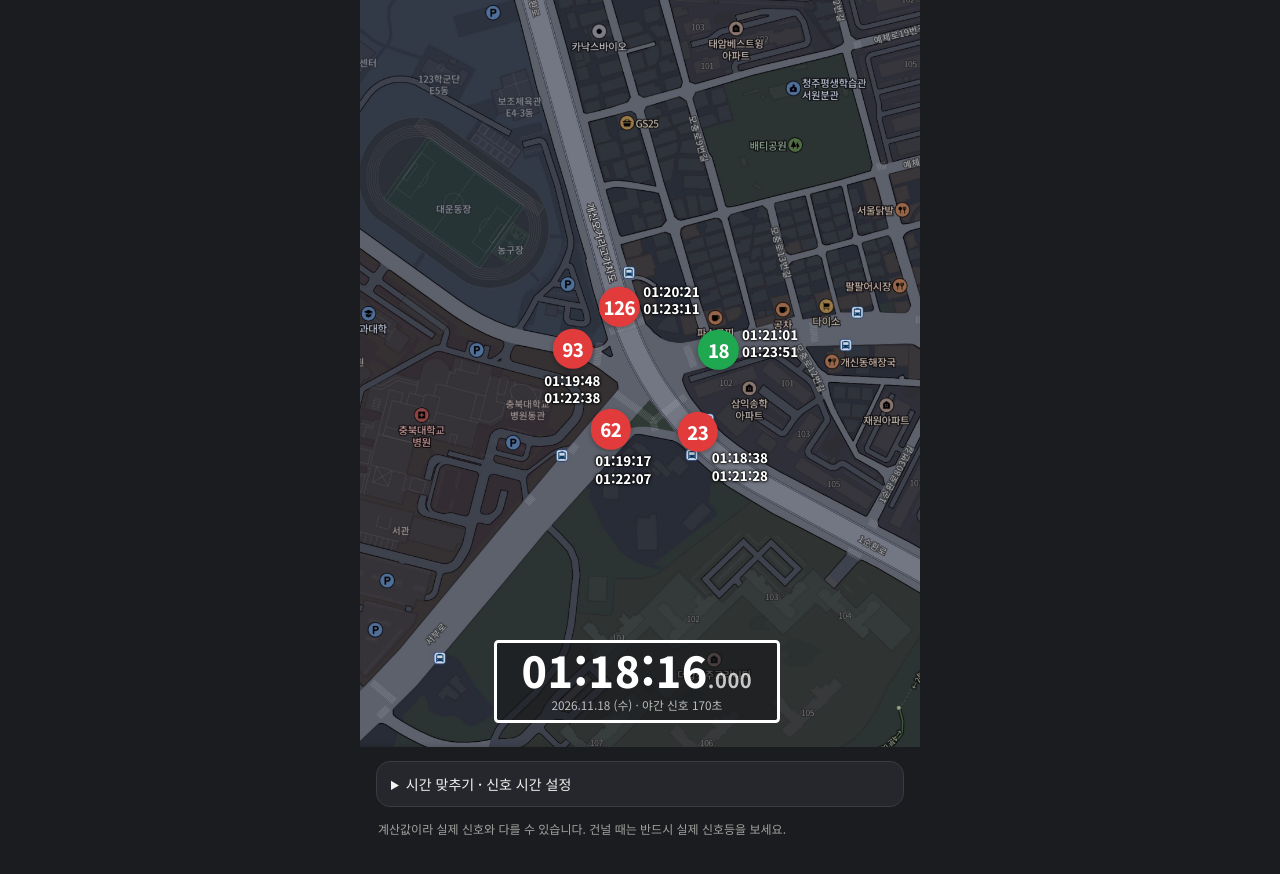
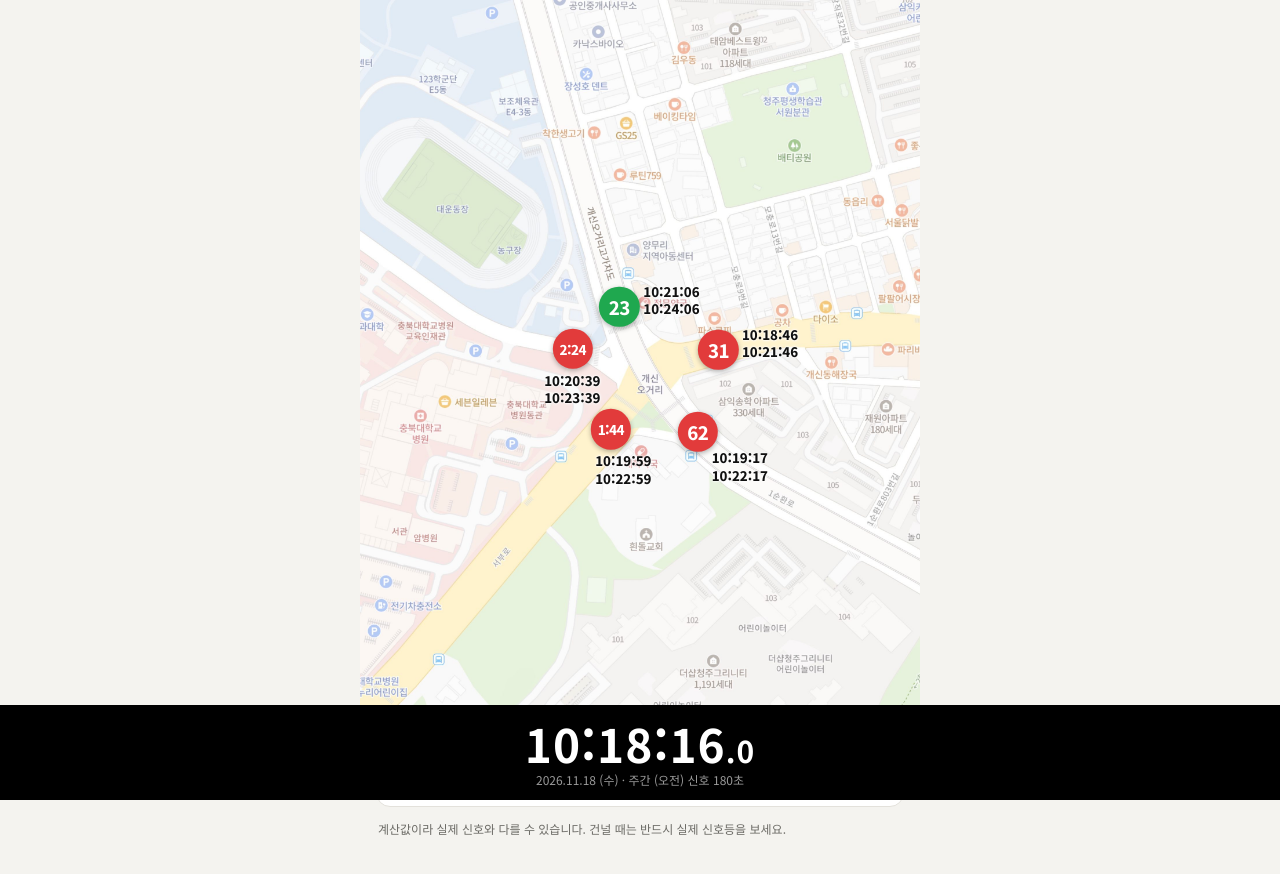
Before and after one commit to jining-jini/crosswalk-signal-count, a plain HTML site: page index.html in a window 1280 px wide. Drawn offline with Linux system fonts and the light colour scheme.

Commit message:
Add files via upload

```diff
--- a/index.html
+++ b/index.html
@@ -2,7 +2,7 @@
 <html lang="ko">
 <head>
 <meta charset="utf-8">
-<meta name="viewport" content="width=device-width, initial-scale=1">
+<meta name="viewport" content="width=device-width, initial-scale=1, viewport-fit=cover">
 <title>개신오거리 보행신호</title>
 <link rel="preconnect" href="https://fonts.googleapis.com">
 <link href="https://fonts.googleapis.com/css2?family=Noto+Sans+KR:wght@400;500;700;800&display=swap" rel="stylesheet">
@@ -46,31 +46,30 @@
   body.day   { --tInk:#111; --tHalo:#fff; }
   body.night { --tInk:#fff; --tHalo:#000; }
 
-  .clock{
-    position:absolute; left:23.9%; top:85.7%; width:51.1%; height:11.1%;
-    display:flex; flex-direction:column; justify-content:center; align-items:center;
-    border:.6cqw solid var(--clockLine); border-radius:.8cqw;
-    background:var(--clockFill); color:var(--clockInk); font-variant-numeric:tabular-nums;
+  /* 화면 맨 아래 고정 시계: 화면 크기와 상관없이 같은 크기 (틀처럼 고정) */
+  .clockbar{
+    position:fixed; left:0; right:0; bottom:0; z-index:10;
+    background:#000; color:#fff; text-align:center;
+    padding:14px 12px calc(12px + env(safe-area-inset-bottom));
+    font-variant-numeric:tabular-nums;
   }
-  body.day   { --clockLine:#111; --clockFill:rgba(255,255,255,.75); --clockInk:#111; }
-  body.night { --clockLine:#fff; --clockFill:rgba(20,21,25,.55);   --clockInk:#fff; }
-  .clock .t{ font-size:7.6cqw; font-weight:800; line-height:1; letter-spacing:.1cqw; }
-  .clock .t small{ font-size:3.6cqw; font-weight:700; opacity:.75; }
-  .clock .d{ font-size:2.1cqw; opacity:.7; margin-top:.8cqw; }
+  .clockbar .t{ font-size:46px; font-weight:700; line-height:1.05; letter-spacing:1px; }
+  .clockbar .t small{ font-size:30px; font-weight:700; }
+  .clockbar .p{ font-size:12px; color:#9a9a9a; margin-top:4px; }
+  body{ padding-bottom:120px; }
 
-  .sync{ position:absolute; left:2cqw; top:2cqw; right:2cqw; font-size:2.8cqw; padding:1cqw 1.8cqw; border-radius:1.4cqw; background:#fff4dc; color:#7a5600; }
+  .sync{ position:absolute; left:2cqw; top:2cqw; right:2cqw; font-size:2.8cqw; line-height:1.45; padding:1cqw 1.8cqw; border-radius:1.4cqw; background:#fff4dc; color:#7a5600; }
   .sync.hide{ display:none; }
+  .sig.unk .dot{ background:#8a8a8a; }
+  .dot.long{ font-size:2.4cqw; }
 
-  /* ---------- 지도 아래: 관리용 ---------- */
+  /* ---------- 지도 아래: 데이터 출처 ---------- */
   .below{ padding:14px 16px 32px; }
   details{ background:var(--card); border:1px solid var(--line); border-radius:14px; padding:12px 14px; }
   summary{ cursor:pointer; font-weight:500; font-size:14px; }
-  .syncrow{ display:flex; flex-wrap:wrap; gap:6px; margin-top:10px; }
-  button{ font:inherit; font-size:12px; padding:6px 10px; border-radius:8px; border:1px solid var(--line); background:var(--bg); color:var(--ink); cursor:pointer; }
-  table{ width:100%; border-collapse:collapse; margin-top:10px; font-size:13px; }
-  th{ font-weight:500; color:var(--muted); text-align:left; padding:4px 0; }
-  td{ padding:4px 0; }
-  td input{ width:72px; font:inherit; padding:5px 6px; border:1px solid var(--line); border-radius:6px; background:var(--bg); color:var(--ink); }
+  table{ width:100%; border-collapse:collapse; margin-top:10px; font-size:12.5px; }
+  th{ font-weight:500; color:var(--muted); text-align:left; padding:5px 4px 5px 0; border-bottom:1px solid var(--line); }
+  td{ padding:5px 4px 5px 0; border-bottom:1px solid var(--line); vertical-align:top; }
   .hint{ font-size:12px; color:var(--muted); line-height:1.6; margin:10px 0 0; }
   .note{ font-size:12px; color:var(--muted); line-height:1.6; margin:12px 2px 0; }
 </style>
@@ -78,242 +77,217 @@
 <body class="day">
 <main>
   <div class="map" id="map">
-    <div class="sync" id="sync"></div>
-    <div class="clock"><div class="t" id="clock">--:--:--</div><div class="d" id="date"></div></div>
+    <div class="sync hide" id="sync"></div>
   </div>
 
   <div class="below">
-    <details id="details">
-      <summary id="summary">시간 맞추기 · 신호 시간 설정</summary>
-      <p class="hint">지금 <b id="modeName"></b> 계획을 고칩니다. 현장에서 녹색이 막 켜지는 순간 그 횡단보도 버튼을 누르세요.</p>
-      <div class="syncrow" id="syncrow"></div>
+    <details>
+      <summary>신호 계획 · 측정 근거</summary>
       <table>
-        <thead><tr><th>횡단보도</th><th>녹색 (초)</th><th>다음까지 (초)</th></tr></thead>
-        <tbody id="cfg"></tbody>
+        <thead><tr><th>시간대 (한국 시각)</th><th>주기</th><th>기준 (실측)</th></tr></thead>
+        <tbody id="segTable"></tbody>
       </table>
-      <table><tbody><tr><td>실제 주기 C (초)</td><td><input type="number" min="1" step="0.01" id="cIn"></td><td></td></tr></tbody></table>
-      <p class="hint" id="cycle"></p>
-      <button id="reset" style="margin-top:8px">이 모드 기본값으로 되돌리기</button>
+      <table>
+        <thead><tr><th>횡단보도</th><th>녹색</th><th>다음 신호까지 (주간 / 야간)</th></tr></thead>
+        <tbody id="cwTable"></tbody>
+      </table>
+      <p class="hint">켜지는 순서: 5 → 1 → 2 → 3 → 4 → 다시 5. 녹색 시간은 주간·야간이 같고, 1→2, 3→4 사이 대기만 다릅니다.<br>
+      "추정"이라고 적힌 경계는 아직 직접 확인하지 못한 시각입니다.</p>
     </details>
     <p class="note">계산값이라 실제 신호와 다를 수 있습니다. 건널 때는 반드시 실제 신호등을 보세요.</p>
   </div>
 </main>
 
+<div class="clockbar"><div class="t" id="clock">--:--:--<small>.-</small></div><div class="p" id="plan"></div></div>
+
 <script>
 /* =====================================================================
-   1. 데이터
+   1. 데이터  (시각은 모두 한국 시각, "시:분:초")
    ===================================================================== */
 
-// 횡단보도 5개 (시계방향 순서). 위치는 러프 스케치 기준
-// x, y   = 지도 그림 위 신호 동그라미 중심 (그림 가로·세로의 %). 주간·야간 그림은 구도가 같음
-// tx, ty = 시각 두 줄의 왼쪽 위 (같은 기준)
-const CROSSWALKS = [
-  { n: 1, name: "정문약국 앞",   x: 46.3, y: 41.1, tx: 50.6, ty: 37.9 },
-  { n: 2, name: "빽다방 앞",     x: 64.0, y: 46.9, tx: 68.2, ty: 43.6 },
-  { n: 3, name: "집 앞",         x: 60.3, y: 57.8, tx: 62.8, ty: 60.2 },
-  { n: 4, name: "대학약국 쪽",   x: 44.8, y: 57.5, tx: 42.0, ty: 60.6 },
-  { n: 5, name: "충북대병원 쪽", x: 38.0, y: 46.7, tx: 32.9, ty: 49.8 },
-];
+// 횡단보도 5개. x, y = 지도 위 동그라미 중심 (지도 가로·세로의 %), tx, ty = 시각 두 줄 위치
+const CROSSWALKS = {
+  1: { name: "정문약국 앞",   x: 46.3, y: 41.1, tx: 50.6, ty: 37.9 },
+  2: { name: "빽다방 앞",     x: 64.0, y: 46.9, tx: 68.2, ty: 43.6 },
+  3: { name: "집 앞",         x: 60.3, y: 57.8, tx: 62.8, ty: 60.2 },
+  4: { name: "대학약국 쪽",   x: 44.8, y: 57.5, tx: 42.0, ty: 60.6 },
+  5: { name: "충북대병원 쪽", x: 38.0, y: 46.7, tx: 32.9, ty: 49.8 },
+};
 
-// 화면(지도 색) 전환 시각 (시): DISPLAY_DAY_START 이상 ~ DISPLAY_NIGHT_START 미만이 밝은 지도
-const DISPLAY_DAY_START = 6, DISPLAY_NIGHT_START = 18;
+// 켜지는 순서 (시계방향)
+const ORDER = [5, 1, 2, 3, 4];
 
-// 신호 계획 전환 시각 (시): PLAN_DAY_START 이상 ~ PLAN_NIGHT_START 미만이 주간(180초) 계획
-// ※ 추정값. 06:24에는 아직 170초, 12:41에는 180초였음 → 실제 전환은 그 사이 어딘가 (확인 필요)
-const PLAN_DAY_START = 7, PLAN_NIGHT_START = 18;
-
-// 모드별 신호 계획. g = 녹색(깜빡임 포함), d = 꺼지고 다음 번호가 켜질 때까지, C = 실제 주기 (초)
-// t0 = 1번 녹색이 켜진 실제 시각 (이 시각부터 C초마다 반복)
-const DEFAULT_PLANS = {
-  // 야간: 2026-11-14 06:24 영상 실측 (프레임 단위). 1번 녹색 켜짐 06:25:01.4 (±0.5초)
-  night: {
-    g: [32.82, 21.87, 32.80, 25.79, 27.80],
-    d: [ 7.13,  5.18,  6.24,  5.19,  5.20],
+// 신호 계획. g = 녹색 시간, d = 꺼지고 다음 번호가 켜질 때까지 (초)
+const PLANS = {
+  day: {   // 180초. 11/17 19:47 영상 실측
+    C: 180,
+    g: { 5: 21.83, 1: 32.80, 2: 25.79, 3: 27.80, 4: 32.82 },
+    d: { 5:  5.15, 1:  7.22, 2:  5.22, 3: 14.18, 4:  7.13 },
+  },
+  night: { // 170초. 11/14 06:24 영상 실측
     C: 170,
-    t0: new Date("2026-11-14T06:25:01.400+09:00").getTime(),
-  },
-  // 주간: 주기 180초만 실측 (11/13 12:41). 녹색·간격은 야간 값을 비율대로 늘린 임시값, 기준 시각 미측정
-  day: {
-    g: [32.82, 21.87, 32.80, 25.79, 27.80],
-    d: [ 7.13,  5.18,  6.24,  5.19,  5.20],
-    C: 180,
-    t0: null,
+    g: { 5: 21.87, 1: 32.80, 2: 25.79, 3: 27.80, 4: 32.82 },
+    d: { 5:  5.18, 1:  6.24, 2:  5.19, 3:  5.20, 4:  7.13 },
   },
 };
+
+// 하루 시간표. ref = 그 시간대에 "n번이 녹색으로 켜진 시각" 실측값 하나
+// 신호기는 매일 같은 시각 기준으로 도는 것으로 가정 (주간 180초는 하루에 딱 480번, 야간 170초는 11/14·11/17 측정이 1.6초 차이로 일치)
+const SEGMENTS = [
+  { from: "00:00:00",   to: "07:00:00",   plan: "night", ref: { n: 4, at: "23:05:09.8" }, label: "야간",
+    src: "11/17 23:05:09.8 4번 녹색", guess: "07:00 전환은 추정 (06:27~07:53 사이)" },
+  { from: "07:00:00",   to: "13:00:00",   plan: "day",   ref: { n: 3, at: "08:49:17.0" }, label: "주간 (오전)",
+    src: "11/18 08:49:17 3번 녹색", guess: "13:00 경계는 추정 (08:49~17:42 사이)" },
+  { from: "13:00:00",   to: "23:00:05",   plan: "day",   ref: { n: 3, at: "19:48:42.7" }, label: "주간 (오후·저녁)",
+    src: "11/17 19:48:42.7 3번 녹색 (18:56~22:59 계속 일치)", guess: "" },
+  { from: "23:00:05",   to: "23:05:09.8", plan: null,    ref: null, label: "전환 중",
+    src: "11/17 실측: 201초·204초짜리 바퀴 두 개로 넘어감", guess: "" },
+  { from: "23:05:09.8", to: "24:00:00",   plan: "night", ref: { n: 4, at: "23:05:09.8" }, label: "야간",
+    src: "11/17 23:05~23:08 영상 (4번→4번 170.00초)", guess: "" },
+];
 
 /* =====================================================================
    2. 계산
    ===================================================================== */
 
-function displayAt(ms) {                 // 지도 색: "day" / "night"
-  const h = new Date(ms).getHours();
-  return (h >= DISPLAY_DAY_START && h < DISPLAY_NIGHT_START) ? "day" : "night";
+const KST = 9 * 3600 * 1000;
+const sec = hms => { const [h, m, s] = hms.split(":").map(Number); return h * 3600 + m * 60 + s; };
+const todOf = ms => (((ms + KST) / 1000) % 86400 + 86400) % 86400;   // 한국 자정부터 지난 초
+const dayStartOf = ms => ms - todOf(ms) * 1000;                        // 그날 한국 자정 (ms)
+
+// 계획마다: 5번 녹색 켜짐을 0초로 놓고 각 번호의 녹색 시작 s, 끝 e
+// 한 바퀴씩 잰 값의 합계(S)를 실제 주기(C)에 맞게 비례로 조정
+for (const P of Object.values(PLANS)) {
+  P.S = ORDER.reduce((a, n) => a + P.g[n] + P.d[n], 0);
+  const f = P.C / P.S;
+  P.s = {}; P.e = {};
+  let t = 0;
+  for (const n of ORDER) { P.s[n] = t; P.e[n] = t + P.g[n] * f; t += (P.g[n] + P.d[n]) * f; }
 }
-function planAt(ms) {                    // 신호 계획: "day"(180초) / "night"(170초)
-  const h = new Date(ms).getHours();
-  return (h >= PLAN_DAY_START && h < PLAN_NIGHT_START) ? "day" : "night";
+for (const seg of SEGMENTS) {
+  seg.a = sec(seg.from); seg.b = sec(seg.to);
+  if (seg.plan) {
+    const P = PLANS[seg.plan];
+    seg.A = sec(seg.ref.at) - P.s[seg.ref.n];   // 5번 녹색이 켜지는 한 시각 (자정 기준 초)
+  }
+}
+const segAt = tod => SEGMENTS.find(s => tod >= s.a && tod < s.b);
+
+// n번이 녹색으로 켜지는 시각을 fromMs 이후로 count개 (시간표 경계를 넘어가도 계산)
+function greenOns(n, fromMs, count) {
+  const out = [];
+  let day0 = dayStartOf(fromMs);
+  for (let guard = 0; guard < 20 && out.length < count; guard++) {
+    for (const seg of SEGMENTS) {
+      if (!seg.plan) continue;
+      const P = PLANS[seg.plan];
+      const lo = Math.max(day0 + seg.a * 1000, fromMs), hi = day0 + seg.b * 1000;
+      if (lo >= hi) continue;
+      const base = day0 + (seg.A + P.s[n]) * 1000;            // 기준이 되는 녹색 시각
+      let m = Math.ceil((lo - base) / (P.C * 1000));
+      for (let t = base + m * P.C * 1000; t < hi && out.length < count; t += P.C * 1000) out.push(t);
+      if (out.length >= count) break;
+    }
+    day0 += 86400 * 1000;
+  }
+  return out;
 }
 
-function schedule(plan) {
-  let S = 0;
-  for (let k = 0; k < 5; k++) S += plan.g[k] + plan.d[k];
-  const C = plan.C > 0 ? plan.C : S;
-  const f = C / S;                       // 측정 합계를 실제 주기에 맞추는 비율
-  const s = [], e = [];
-  let t = 0;
-  for (let k = 0; k < 5; k++) {
-    s[k] = t;                            // k번 녹색 시작 (주기 안 몇 초째)
-    e[k] = t + plan.g[k] * f;            // k번 녹색 끝
-    t += (plan.g[k] + plan.d[k]) * f;
-  }
-  return { s, e, C, S };
-}
-
-// 지금(nowMs) k번 상태
-//   green    : 지금 녹색인가
-//   leftNow  : 지금 상태가 끝날 때까지 남은 초 (동그라미 숫자)
-//   toGreen1 : 다음 녹색 켜짐까지 남은 초, toGreen2 : 다다음 녹색 켜짐까지
-function signalState(nowMs, t0Ms, sch, k) {
-  const { s, e, C } = sch;
-  let phi = ((nowMs - t0Ms) / 1000) % C;
-  if (phi < 0) phi += C;
-  const green = (phi >= s[k] && phi < e[k]);
-
-  let toGreen1 = s[k] - phi;
-  if (toGreen1 <= 0) toGreen1 += C;      // 이미 켜졌으면 다음 주기
-  const toGreen2 = toGreen1 + C;
-  const leftNow = green ? e[k] - phi : toGreen1;
-  return { green, leftNow, toGreen1, toGreen2 };
+// 지금 n번 상태
+function stateNow(n, nowMs) {
+  const seg = segAt(todOf(nowMs));
+  const next = greenOns(n, nowMs, 2);
+  if (!seg.plan) return { known: false, next };
+  const P = PLANS[seg.plan];
+  let phi = (todOf(nowMs) - seg.A) % P.C; if (phi < 0) phi += P.C;
+  const green = phi >= P.s[n] && phi < P.e[n];
+  const left = green ? P.e[n] - phi : (next[0] - nowMs) / 1000;
+  // 다음 변화가 지금 시간대 밖(전환 구간 너머)이면 남은 초는 알 수 없음
+  const segEnd = dayStartOf(nowMs) + seg.b * 1000;
+  const known = nowMs + left * 1000 <= segEnd;
+  return { known, green, left, next, seg };
 }
 
 /* =====================================================================
-   3. 설정 저장 (방문자 브라우저에만)
-   ===================================================================== */
-
-const KEY = "gaesin-signal-v6";
-const clone = o => JSON.parse(JSON.stringify(o));
-let plans = (() => {
-  try {
-    const v = JSON.parse(localStorage.getItem(KEY));
-    if (v && v.day && v.night) return v;
-  } catch (err) {}
-  return clone(DEFAULT_PLANS);
-})();
-function save() { try { localStorage.setItem(KEY, JSON.stringify(plans)); } catch (err) {} }
-
-/* =====================================================================
-   4. 화면 만들기
+   3. 화면
    ===================================================================== */
 
 const pad = (x, n = 2) => String(x).padStart(n, "0");
-const hms = ms => { const d = new Date(ms); return `${pad(d.getHours())}:${pad(d.getMinutes())}:${pad(d.getSeconds())}`; };
+function hms(ms) {
+  const t = todOf(ms);
+  return `${pad(Math.floor(t / 3600))}:${pad(Math.floor(t / 60) % 60)}:${pad(Math.floor(t) % 60)}`;
+}
+const hmsR = ms => hms(Math.round(ms / 1000) * 1000);   // 예정 시각은 가까운 초로 반올림
+function countText(s) {
+  const v = Math.ceil(s - 1e-6);
+  return v < 100 ? String(v) : `${Math.floor(v / 60)}:${pad(v % 60)}`;
+}
 
 const map = document.getElementById("map");
-const ui = CROSSWALKS.map(c => {
+const ui = {};
+for (const n of [1, 2, 3, 4, 5]) {
+  const c = CROSSWALKS[n];
   const sig = document.createElement("div");
   sig.className = "sig";
   sig.style.left = c.x + "%"; sig.style.top = c.y + "%";
-  sig.title = `${c.n}번 ${c.name}`;
+  sig.title = `${n}번 ${c.name}`;
   sig.innerHTML = `<div class="dot"></div>`;
   map.appendChild(sig);
-
   const times = document.createElement("div");
   times.className = "times";
   times.style.left = c.tx + "%"; times.style.top = c.ty + "%";
   times.innerHTML = `<div class="l1"></div><div class="l2"></div>`;
   map.appendChild(times);
-
-  return { sig, dot: sig.querySelector(".dot"), l1: times.querySelector(".l1"), l2: times.querySelector(".l2") };
-});
-
-// 관리 메뉴 (현재 모드의 계획을 고침)
-let shownMode = null;
-function buildAdmin(mode) {
-  shownMode = mode;
-  const plan = plans[mode];
-  document.getElementById("modeName").textContent = mode === "day" ? `주간(${pad(PLAN_DAY_START)}~${pad(PLAN_NIGHT_START)}시, ${plans.day.C}초)` : `야간(${pad(PLAN_NIGHT_START)}~${pad(PLAN_DAY_START)}시, ${plans.night.C}초)`;
-
-  const syncrow = document.getElementById("syncrow");
-  syncrow.innerHTML = "";
-  CROSSWALKS.forEach((c, k) => {
-    const b = document.createElement("button");
-    b.textContent = `${c.n}번 ${c.name} 지금 켜짐`;
-    b.addEventListener("click", () => {
-      const sch = schedule(plans[mode]);
-      plans[mode].t0 = Date.now() - sch.s[k] * 1000;   // k번이 지금 켜짐 = 1번은 s[k]초 전에 켜짐
-      save();
-    });
-    syncrow.appendChild(b);
-  });
-
-  const tbody = document.getElementById("cfg");
-  tbody.innerHTML = "";
-  CROSSWALKS.forEach((c, k) => {
-    const tr = document.createElement("tr");
-    tr.innerHTML = `<td>${c.n}번 ${c.name}</td>
-      <td><input type="number" min="1" step="0.1" value="${plan.g[k]}" data-f="g"></td>
-      <td><input type="number" min="0" step="0.1" value="${plan.d[k]}" data-f="d"></td>`;
-    tr.querySelectorAll("input").forEach(inp => inp.addEventListener("input", () => {
-      const v = parseFloat(inp.value);
-      if (!isNaN(v) && v >= 0) { plans[mode][inp.dataset.f][k] = v; save(); }
-    }));
-    tbody.appendChild(tr);
-  });
-
-  const cIn = document.getElementById("cIn");
-  cIn.value = plan.C;
-  cIn.oninput = () => { const v = parseFloat(cIn.value); if (!isNaN(v) && v > 0) { plans[mode].C = v; save(); } };
-  document.getElementById("reset").onclick = () => {
-    const t0 = plans[mode].t0;
-    plans[mode] = clone(DEFAULT_PLANS[mode]); plans[mode].t0 = t0;
-    save(); buildAdmin(mode);
-  };
+  ui[n] = { sig, dot: sig.querySelector(".dot"), l1: times.querySelector(".l1"), l2: times.querySelector(".l2") };
 }
 
-/* =====================================================================
-   5. 매 프레임 갱신
-   ===================================================================== */
+// 근거 표
+document.getElementById("segTable").innerHTML = SEGMENTS.map(s =>
+  `<tr><td>${s.from.slice(0, 5)} ~ ${s.to.slice(0, 5)}<br><small>${s.label}</small></td>
+   <td>${s.plan ? PLANS[s.plan].C + "초" : "–"}</td>
+   <td>${s.src}${s.guess ? `<br><small>※ ${s.guess}</small>` : ""}</td></tr>`).join("");
+document.getElementById("cwTable").innerHTML = ORDER.map(n =>
+  `<tr><td>${n}번 ${CROSSWALKS[n].name}</td><td>${PLANS.day.g[n].toFixed(1)}초</td>
+   <td>${PLANS.day.d[n].toFixed(1)} / ${PLANS.night.d[n].toFixed(1)}초</td></tr>`).join("");
 
 const WEEK = ["일", "월", "화", "수", "목", "금", "토"];
-let lastSig = 0;
+let last = 0;
 
 function frame() {
   const now = Date.now();
-  const d = new Date(now);
-  const view = displayAt(now);           // 지도 색
-  const mode = planAt(now);              // 신호 계획
+  const tod = todOf(now);
+  const k = new Date(now + KST);
 
-  if (document.body.className !== view) document.body.className = view;
-  if (shownMode !== mode) buildAdmin(mode);
+  document.body.className = (tod >= 6 * 3600 && tod < 18 * 3600) ? "day" : "night";   // 지도 색: 06~18시 밝게
+  document.getElementById("clock").innerHTML = `${hms(now)}<small>.${Math.floor(k.getUTCMilliseconds() / 100)}</small>`;
+  const dateText = `${k.getUTCFullYear()}.${pad(k.getUTCMonth() + 1)}.${pad(k.getUTCDate())} (${WEEK[k.getUTCDay()]})`;
 
-  // 시계 (매 프레임, 밀리초까지)
-  document.getElementById("clock").innerHTML = `${hms(now)}<small>.${pad(d.getMilliseconds(), 3)}</small>`;
-  document.getElementById("date").textContent = `${d.getFullYear()}.${pad(d.getMonth() + 1)}.${pad(d.getDate())} (${WEEK[d.getDay()]}) · ${mode === "day" ? "주간" : "야간"} 신호 ${plans[mode].C}초`;
+  if (now - last >= 100) {
+    last = now;
+    const seg = segAt(tod);
+    document.getElementById("plan").textContent = `${dateText} · ` + (seg.plan ? `${seg.label} 신호 ${PLANS[seg.plan].C}초` : "신호 계획 전환 중");
 
-  // 신호 (0.1초마다)
-  if (now - lastSig >= 100) {
-    lastSig = now;
-    const plan = plans[mode];
-    const sch = schedule(plan);
-    let t0 = plan.t0;
-    const syncEl = document.getElementById("sync");
-    if (t0 == null) {
-      const m = new Date(); m.setHours(0, 0, 0, 0); t0 = m.getTime();
-      syncEl.className = "sync";
-      syncEl.textContent = `${mode === "day" ? "주간" : "야간"} 신호는 아직 기준 시각을 모릅니다. 숫자는 예시입니다.`;
+    const sync = document.getElementById("sync");
+    if (!seg.plan) {
+      sync.className = "sync";
+      sync.textContent = "23:00~23:05는 주간에서 야간으로 넘어가는 중이라 남은 시간을 알 수 없습니다. 옆 시각은 전환이 끝난 뒤 녹색 예정 시각입니다.";
+    } else if (tod >= sec("06:27:00") && tod < sec("07:53:00")) {
+      sync.className = "sync";
+      sync.textContent = "아침 전환 시각을 아직 확인하지 못한 시간대(06:27~07:53)라 틀릴 수 있습니다.";
     } else {
-      syncEl.className = "sync hide";
+      sync.className = "sync hide";
     }
-    document.getElementById("cycle").textContent = `측정값 합계 ${sch.S.toFixed(2)}초 → 실제 주기 ${sch.C.toFixed(2)}초에 맞춰 계산`;
 
-    CROSSWALKS.forEach((c, k) => {
-      const st = signalState(now, t0, sch, k);
-      const u = ui[k];
-      u.sig.classList.toggle("go", st.green);
-      u.dot.textContent = Math.ceil(st.leftNow - 1e-6);
-      u.l1.textContent = hms(now + st.toGreen1 * 1000);   // 다음 녹색 켜짐
-      u.l2.textContent = hms(now + st.toGreen2 * 1000);   // 다다음 녹색 켜짐
-    });
+    for (const n of ORDER) {
+      const st = stateNow(n, now), u = ui[n];
+      u.sig.classList.toggle("unk", !st.known);
+      u.sig.classList.toggle("go", st.green === true);
+      const txt = st.known ? countText(st.left) : "?";
+      u.dot.textContent = txt;
+      u.dot.classList.toggle("long", txt.length > 2);
+      u.l1.textContent = st.next[0] ? hmsR(st.next[0]) : "";   // 다음 녹색
+      u.l2.textContent = st.next[1] ? hmsR(st.next[1]) : "";   // 다다음 녹색
+    }
   }
   requestAnimationFrame(frame);
 }
```
